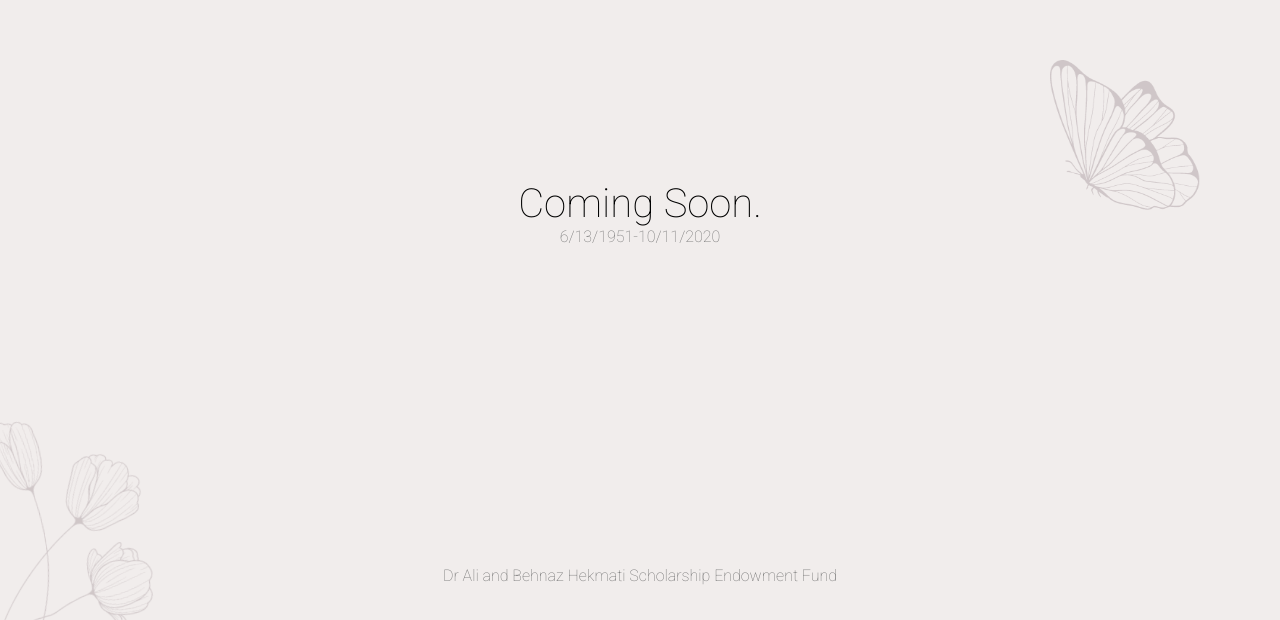
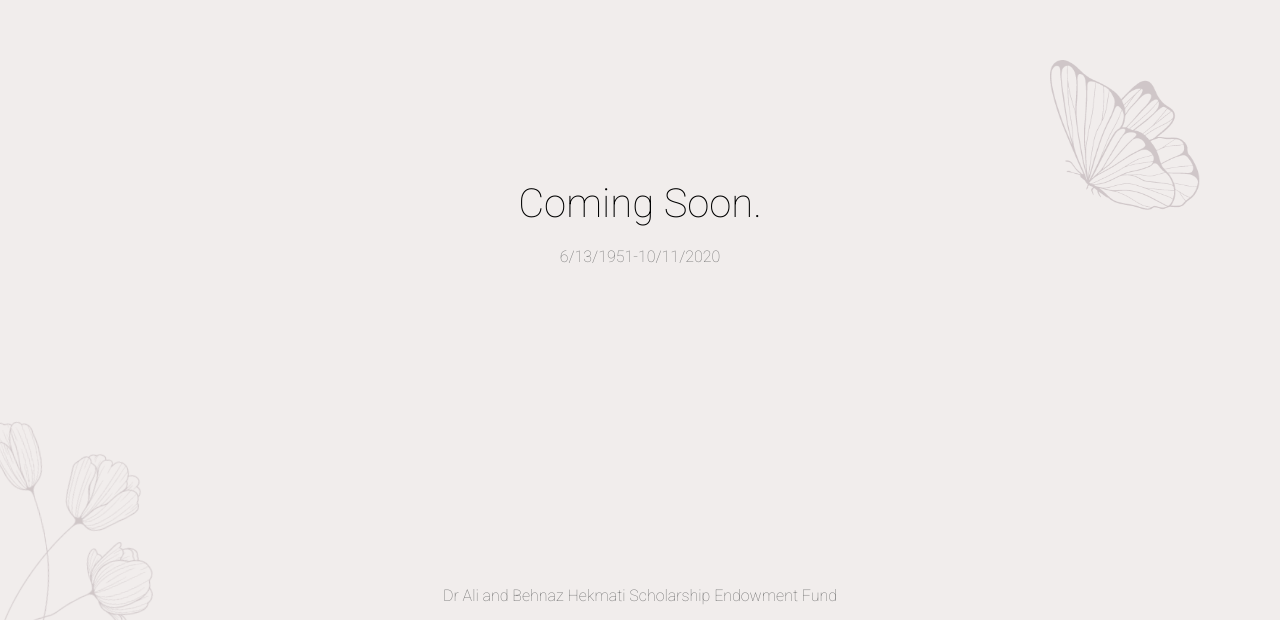
Before and after one commit to aurangg/doctor_ali_m_hekmati, a plain HTML site: page index.html in a window 1280 px wide. Shown: the part 180-800 px from the top of the page. Drawn offline with Linux system fonts and the light colour scheme.

Commit message:
Update style.css

```diff
--- a/style.css
+++ b/style.css
@@ -38,7 +38,7 @@ body {
   text-align:center;
   font-weight:100;
   color:#707070;
-  padding-top:0;
+  padding-top:20px;
 }
 .banner p{
   text-align:center;
```
